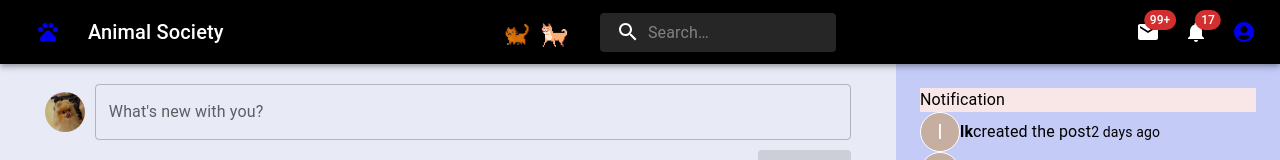
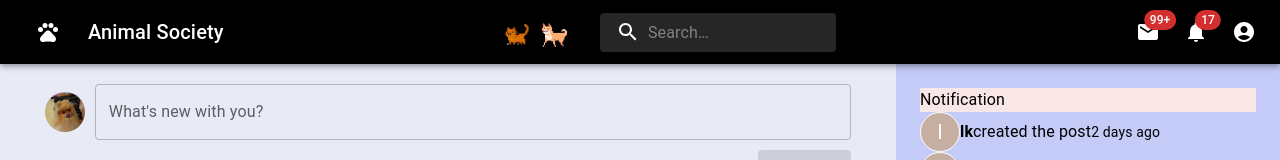
Before and after one commit to leonkwan46/animal_social_media, a React (Create React App) app in the folder FrontEnd/: page / in a window 1280 px wide. Shown: the top 160 px of the page. Built offline with nearby package versions, Linux system fonts and the light colour scheme; no server answers.

Commit message:
Implemented Forget Password & Verification Email

```diff
--- a/FrontEnd/src/components/TopNav/TopNav.js
+++ b/FrontEnd/src/components/TopNav/TopNav.js
@@ -130,16 +130,16 @@ const TopNav = () => {
     <Box sx={{ flexGrow: 1 }}>
       <AppBar position="relative" sx={{ bgcolor: "#000000" }}>
         <Toolbar>
-          <Link to="/">
+
             <IconButton
               size="large"
               color="inherit"
               aria-label="open drawer"
               sx={{ mr: 2 }}
+              href="/"
             >
               <PetsIcon />
             </IconButton>
-          </Link>
 
           <Typography
             variant="h6"
@@ -198,17 +198,16 @@ const TopNav = () => {
               </Badge>
             </IconButton>
 
-            <Link to="/profile">
               <IconButton
                 size="large"
                 edge="end"
                 aria-label="account of current user"
                 aria-haspopup="true"
                 color="inherit"
+                href="/profile"
               >
                 <AccountCircle />
               </IconButton>
-            </Link>
 
           </Box>
 
```
